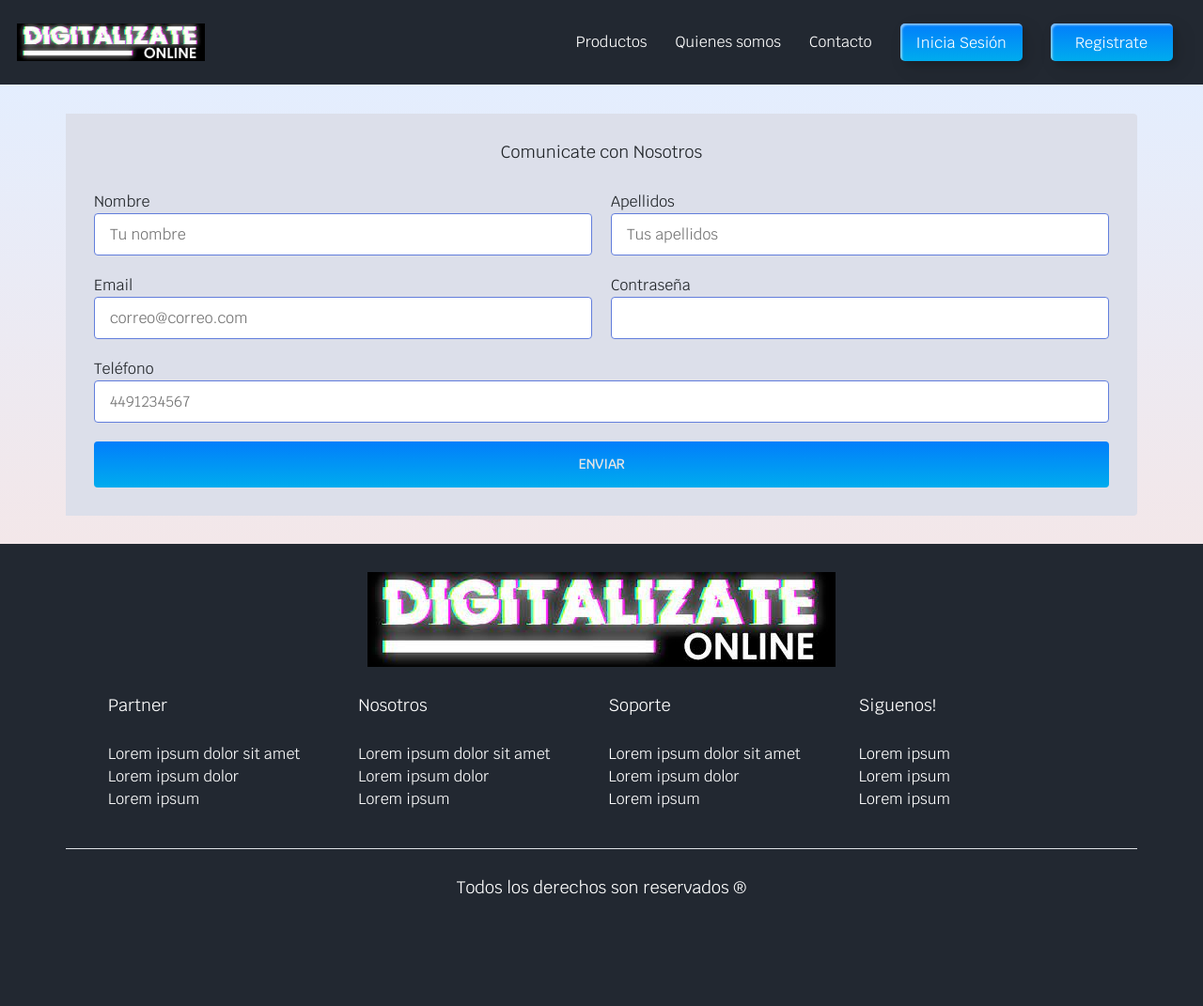
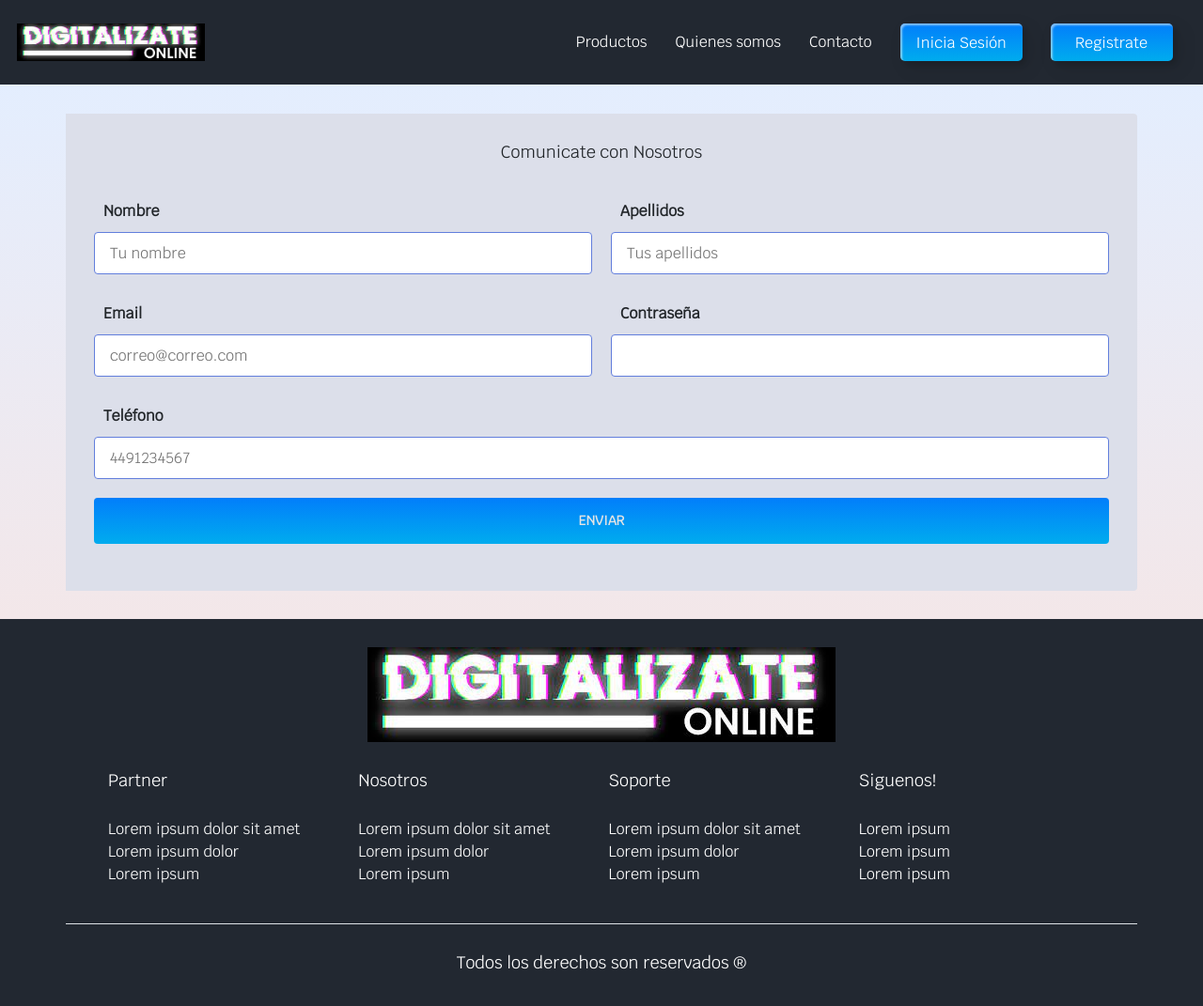
Before and after one commit to BryanC7/Portafolio-Talento-Digital, a web app: file contacto.html in a window 1280 px wide. Shown: the whole page at 94% size. Before the commit the page ends 952 px from the top, so only its background shows below. Run offline with its HTML, style and script files only (its server is not run), Linux system fonts and the light colour scheme; some libraries are stand-ins or nearby versions.

Commit message:
Modificando lógica de formulario del contacto y sus estilos

```diff
--- a/contacto.html
+++ b/contacto.html
@@ -12,6 +12,7 @@
             integrity="sha384-GLhlTQ8iRABdZLl6O3oVMWSktQOp6b7In1Zl3/Jr59b6EGGoI1aFkw7cmDA6j6gD"
             crossorigin="anonymous">
         <link href="https://fonts.googleapis.com/css2?family=Covered+By+Your+Grace&family=Krub&display=swap" rel="stylesheet">
+        <link rel="stylesheet" href="https://use.fontawesome.com/releases/v5.15.4/css/all.css" integrity="sha384-DyZ88mC6Up2uqS4h/KRgHuoeGwBcD4Ng9SiP4dIRy0EXTlnuz47vAwmeGwVChigm" crossorigin="anonymous"/>
         <link rel="stylesheet" href="css/styles.css">
         <link rel="stylesheet" href="css/form.css">
     </head>
@@ -129,40 +130,16 @@
                         <p class="formulario__input-error">El telefono solo puede contener numeros y el maximo son 14 dígitos.</p>
                     </div>
 
-                    <div class="formulario__mensaje" id="formulario__mensaje">
+                    <div class="full formulario__mensaje" id="formulario__mensaje">
                         <p><i class="fas fa-exclamation-triangle"></i> <b>Error:</b> Por favor rellena el formulario correctamente. </p>
                     </div>
 
+                    <button type="submit" class="full formulario__btn">Enviar</button>
+
                     <div class="full formulario__grupo formulario__grupo-btn-enviar">
-                        <button type="submit" class="formulario__btn">Enviar</button>
-                        <p class="formulario__mensaje-exito" id="formulario__mensaje-exito">Formulario enviado exitosamente!</p>
+                        <p class="formulario__mensaje-exito" id="formulario__mensaje-exito">Formulario enviado exitosamente</p>
                     </div>
                 </form>
-                <!-- <form id="contactForm">
-                    <div>
-                        <label>Nombre</label>
-                        <input type="text" name="name">
-                    </div>
-                    <div>
-                        <label>Apellidos</label>
-                        <input type="text" name="company">
-                    </div>
-                    <div>
-                        <label>Dirección de correo electrónico</label>
-                        <input type="email" name="email">
-                    </div>
-                    <div>
-                        <label>Número de teléfono</label>
-                        <input type="text" name="phone">
-                    </div>
-                    <div class="full">
-                        <label>Déjanos un mensaje</label>
-                        <textarea name="message" rows="5"></textarea>
-                    </div>
-                    <div class="full">
-                        <button type="submit">Enviar</button>
-                    </div>
-                </form> -->
             </div>
         </main>
         <footer class="bg-footer">
@@ -215,7 +192,7 @@
             src="https://cdn.jsdelivr.net/npm/bootstrap@5.3.0-alpha1/dist/js/bootstrap.bundle.min.js"
             integrity="sha384-w76AqPfDkMBDXo30jS1Sgez6pr3x5MlQ1ZAGC+nuZB+EYdgRZgiwxhTBTkF7CXvN"
             crossorigin="anonymous"></script>
-        <script src="https://kit.fontawesome.com/2c36e9b7b1.js" crossorigin="anonymous"></script>
-        <script src="js/validarFormulario.js"></script>
+            <script src="js/validarFormulario.js"></script>
+            <script src="https://kit.fontawesome.com/2c36e9b7b1.js" crossorigin="anonymous"></script>
     </body>
 </html>
--- a/css/form.css
+++ b/css/form.css
@@ -23,16 +23,11 @@
 }
 
 .contact form button,
-.contact form input,
-.contact form textarea {
+.contact form input{
     width: 100%;
     padding: 1em;
     border: solid 1px #627EDC;
     border-radius: 4px;
-}
-
-.contact form textarea {
-    resize: none;
 }
 
 .contact form button {
@@ -76,6 +70,21 @@
         text-align: left;
     }
 }
+.formulario {
+	display: grid;
+	grid-template-columns: 1fr 1fr;
+	gap: 2rem;
+}
+
+.formulario__label {
+	display: block;
+	font-weight: 700;
+	padding: 10px;
+	cursor: pointer;
+}
+.formulario__grupo-input {
+    position: relative;
+}
 .formulario__input {
 	width: 100%;
 	background: #fff;
--- a/js/validarFormulario.js
+++ b/js/validarFormulario.js
@@ -72,8 +72,16 @@ formulario.addEventListener('submit', e => {
 
 		document.querySelectorAll('.formulario__grupo-correcto').forEach(icono => icono.classList.remove('formulario__grupo-correcto'));
 	} else {
-        setTimeout(() => {
-            document.querySelector('#formulario__mensaje').classList.add('formulario__mensaje-activo');
-        }, 3000);
+		camposVacios()
+        document.querySelector('#formulario__mensaje').classList.add('formulario__mensaje-activo');
+		setTimeout(() => {
+			document.querySelector('#formulario__mensaje').classList.remove('formulario__mensaje-activo');
+		}, 3000);
 	}
 });
+
+function camposVacios() {
+	if(inputs.value === '') {
+		return
+	}
+}
```
Also changed, not shown: other parts of css/form.css (+15 -11 lines).
